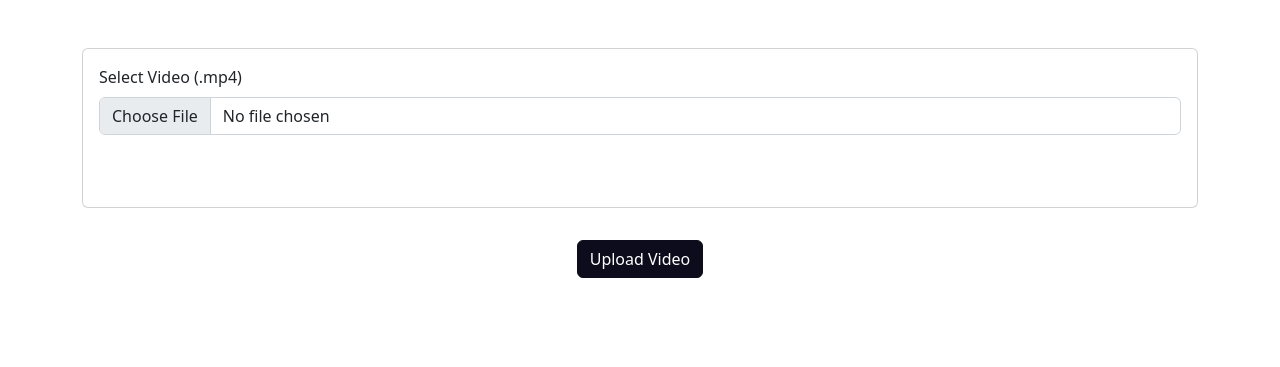
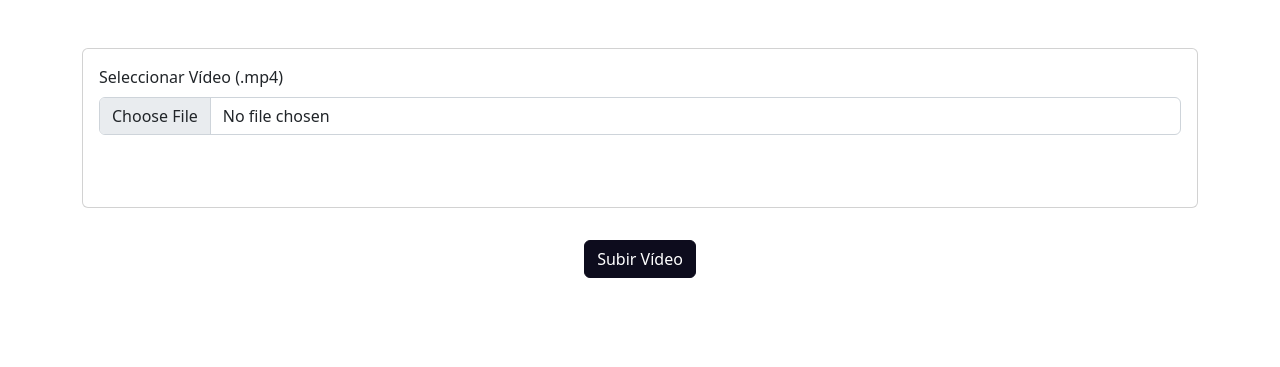
Before and after one commit to robinson-arpi/Face_Recognition_Backend, a Flask app: page /upload in a window 1280 px wide. Shown: the part 80-447 px from the top of the page. Run offline with Flask 3, Linux system fonts and the light colour scheme; parts of the project's set-up code (start-up, migrations or seed data) failed here and were passed over; some libraries are stand-ins or nearby versions.

Commit message:
Puesto en español el upload video

```diff
--- a/templates/upload.html
+++ b/templates/upload.html
@@ -7,10 +7,10 @@
             <div class="mb-3">
                 <div class="card mb-3 card-custom">
                     <div class="card-body">
-                        <label for="videoFile" class="form-label">Select Video (.mp4)</label>
+                        <label for="videoFile" class="form-label">Seleccionar Vídeo (.mp4)</label>
                         <input type="file" class="form-control" id="videoFile" name="videoFile" accept=".mp4" required>
                         <div class="invalid-feedback">
-                            Please choose a valid .mp4 file.
+                            Por favor seleccione un archivo .mp4 válido.
                         </div>
                     </div>
                 </div>
@@ -18,7 +18,7 @@
         </div>
         <div class="row">
             <div class="col-12 d-flex justify-content-center">
-                <button type="submit" class="btn btn-primary button-custom">Upload Video</button>
+                <button type="submit" class="btn btn-primary button-custom">Subir Vídeo</button>
             </div>
         </div>
     </form>
@@ -26,10 +26,10 @@
     <div class="mt-3" id="video-container">
         {% if video_url %}
 
-            <p>Processed Video:</p>
+            <p>Vídeo procesado:</p>
             <video width="100%" controls>
                 <source src="{{ video_url }}?{{ random_parameter }}" type="video/mp4">
-                Your browser does not support the video tag.
+                Su navegator no admite etiquetas de vídeo.
             </video>
 
         {% endif %}
```
